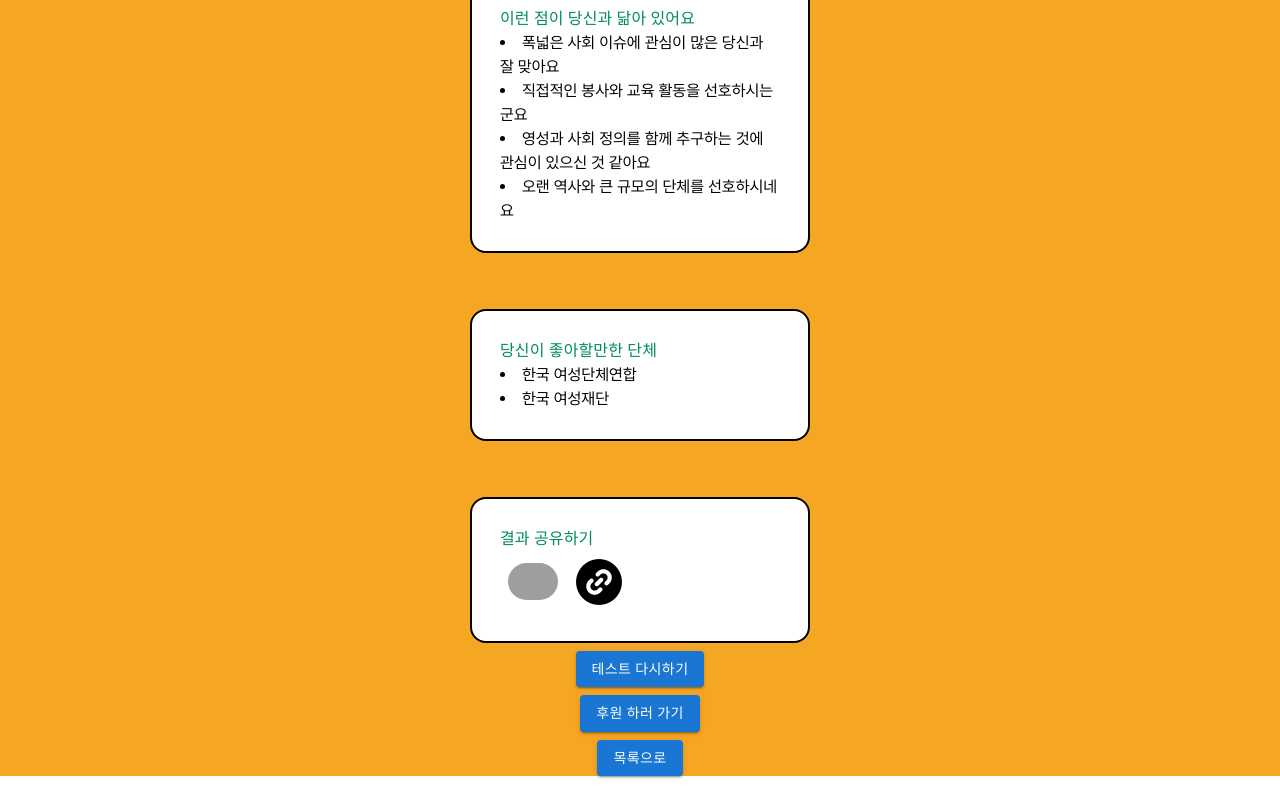
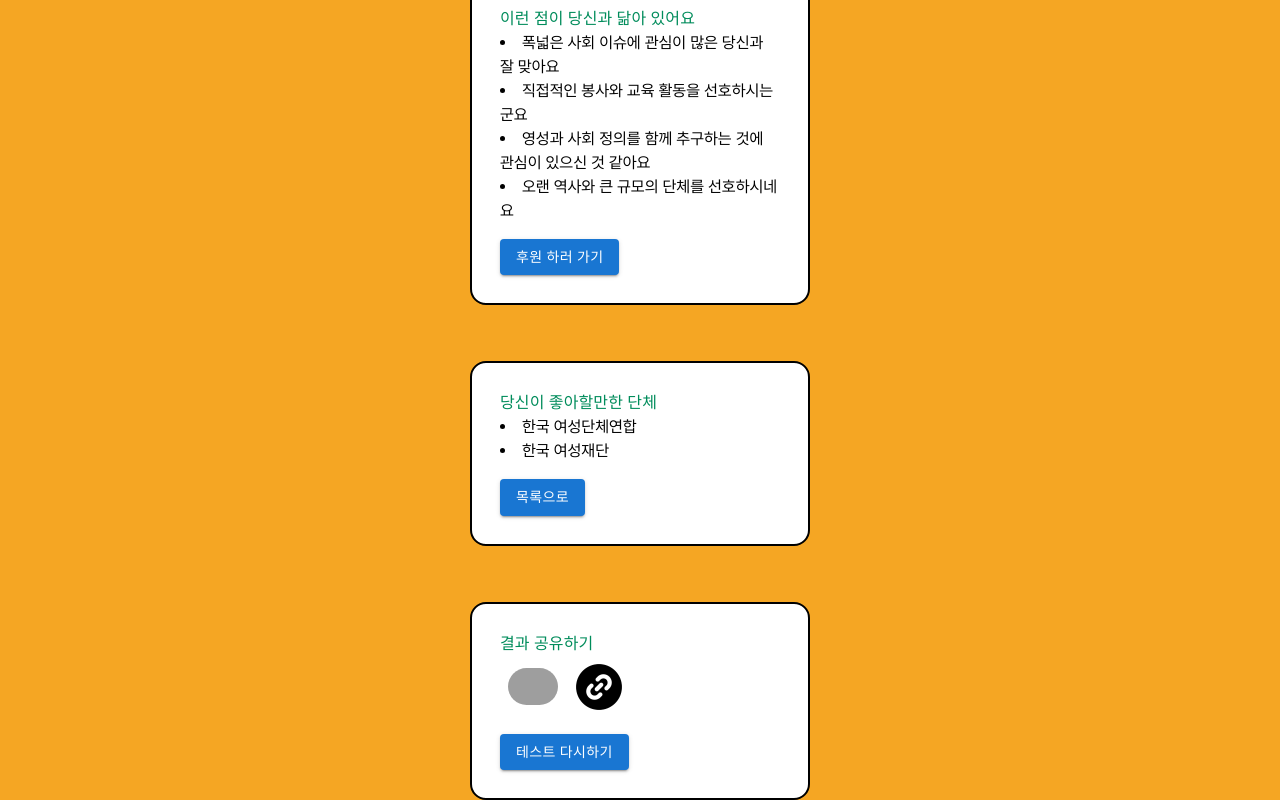
Before and after one commit to cat-womxn/project-cat-womxn, a Next.js app: page /result/DBAL in a window 1280 px wide. Shown: the part 591-1391 px from the top of the page. Built offline with nearby package versions, Linux system fonts and the light colour scheme; grey boxes are pictures that could not be loaded; a web font is replaced by a local one.

Commit message:
버튼 컴포넌트 위치 수정

```diff
--- a/src/components/Button.tsx
+++ b/src/components/Button.tsx
@@ -1,14 +1,15 @@
 import MuiButton from "@mui/material/Button";
 
 type ButtonProps = {
+  className?: string;
   text: string;
   href: string;
 };
 
-const Button = ({ text, href }: ButtonProps) => {
+const Button = ({ className, text, href }: ButtonProps) => {
   return (
-    <div className="flex justify-center my-2">
-      <MuiButton variant="contained" href={href} className="bg-green mb-4">
+    <div className={className}>
+      <MuiButton variant="contained" href={href} className="bg-green flex">
         {text}
       </MuiButton>
     </div>
--- a/src/components/Description.tsx
+++ b/src/components/Description.tsx
@@ -1,3 +1,4 @@
+import Button from "./Button";
 import Card from "./Card";
 import HighlightText from "./HighlightText";
 
@@ -6,6 +7,7 @@
   name: string;
   url: string;
   imageUrl: string;
+  donationUrl: string;
   description: string;
   characteristics: string[];
   matchingPoints: string[];
@@ -16,6 +18,7 @@
   name,
   url,
   imageUrl,
+  donationUrl,
   description,
   characteristics,
   matchingPoints,
@@ -48,6 +51,7 @@
           <li key={matchingPoint}>{matchingPoint}</li>
         ))}
       </ul>
+      <Button className="mt-4" text="후원 하러 가기" href={donationUrl} />
     </Card>
   );
 };
--- a/src/components/Share.tsx
+++ b/src/components/Share.tsx
@@ -2,6 +2,7 @@
 import Card from "./Card";
 import HighlightText from "./HighlightText";
 import Icon from "./Icon";
+import Button from "./Button";
 
 const Share = () => {
   // const url = typeof window !== undefined ? new URL(window.location.href) : new URL("");
@@ -16,6 +17,7 @@
         />
         <Icon src="/images/link.webp" alt="링크" onClick={shareLink} />
       </div>
+      <Button className="mt-4" text="테스트 다시하기" href="/question" />
     </Card>
   );
 };
--- a/src/components/SimilarOrgans.tsx
+++ b/src/components/SimilarOrgans.tsx
@@ -1,3 +1,4 @@
+import Button from "./Button";
 import Card from "./Card";
 import HighlightText from "./HighlightText";
 
@@ -15,6 +16,7 @@
         <li>{organs[0]}</li>
         <li>{organs[1]}</li>
       </ul>
+      <Button className="mt-4" text="목록으로" href="/list" />
     </Card>
   );
 };
--- a/src/pages/result/[id].tsx
+++ b/src/pages/result/[id].tsx
@@ -3,7 +3,6 @@
 import data from "@/data/organization.json";
 import SimilarOrgans from "@/components/SimilarOrgans";
 import Share from "@/components/Share";
-import Button from "@/components/Button";
 
 type ResultProps = {
   type: string;
@@ -19,15 +18,13 @@
         title={result.title}
         url={result.mainUrl}
         imageUrl={result.imageUrl}
+        donationUrl={result.donationUrl}
         description={result.description}
         characteristics={result.characteristics}
         matchingPoints={result.matchingPoints}
       />
       <SimilarOrgans organs={result.similarOrganizations} />
       <Share />
-      <Button text="테스트 다시하기" href="/question" />
-      <Button text="후원 하러 가기" href={result.donationUrl} />
-      <Button text="목록으로" href="/list" />
     </>
   );
 };
```
